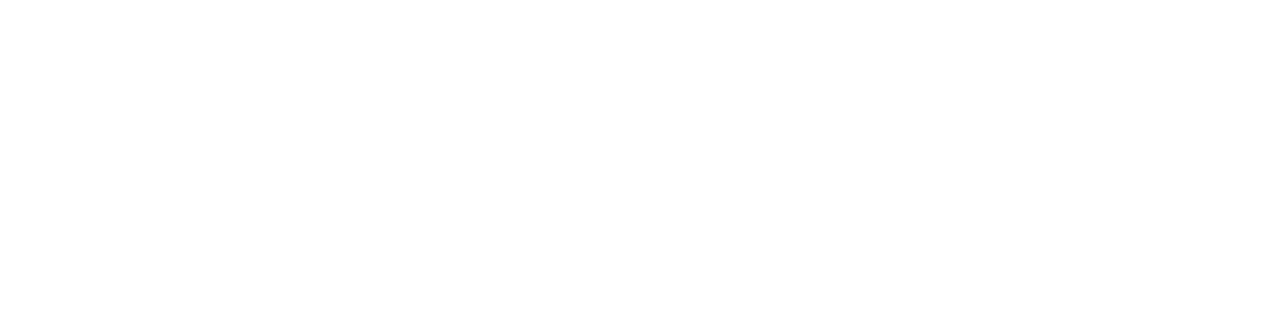
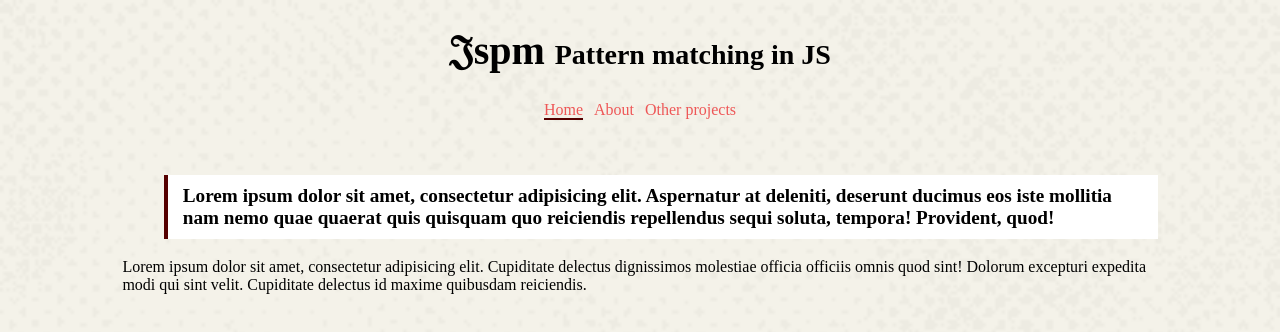
Before and after one commit to oss6/jspm, a plain HTML site: page index.html in a window 1280 px wide. Drawn offline with Linux system fonts and the light colour scheme.

Commit message:
Added style to main page

```diff
--- /dev/null
+++ b/css/base.css
@@ -0,0 +1,66 @@
+body {
+
+}
+
+.wrapper {
+    position: fixed;
+    top: 0;
+    left: 0;
+    width: 100%;
+    height: 100%;
+    font-family: "Playfair Display" serif;
+    background: url("../img/halftone.png") repeat;
+    background-size: cover;
+}
+
+.header h1 {
+    font-size: 40px;
+    text-align: center;
+}
+
+.header h1 small {
+    font-size: 28px;
+}
+
+.menu {
+    padding: 0;
+    margin: 0;
+    text-align: center;
+}
+
+.menu li {
+    display: inline;
+    margin-left: 7px;
+}
+
+.menu li:first-child {
+    margin-left: 0;
+}
+
+.menu li.active {
+    border-bottom: 2px solid #550000;
+}
+
+.menu li a {
+    color: #EE5757;
+    text-decoration: none;
+}
+
+.content {
+    /*background-color: rgba(237, 237, 237, 0.43);*/
+    margin: 30px 8%;
+    padding: 7px 20px;
+}
+
+.content *:not(.description) {
+    font-family: "Merriweather" serif;
+}
+
+.description {
+    border-left: 4px solid #550000;
+    margin-left: 4%;
+    font-size: 1.2em;
+    font-weight: bold;
+    padding: 10px 15px;
+    background-color: #fff;
+}
--- a/index.html
+++ b/index.html
@@ -1,10 +1,40 @@
 <!DOCTYPE html>
 <html>
-    <head>
+<head>
+    <meta charset="utf-8">
+    <title>jspm - Pattern matching in JS</title>
 
-    </head>
-    <body>
+    <link href='http://fonts.googleapis.com/css?family=Merriweather' rel='stylesheet' type='text/css'>
+    <link href='http://fonts.googleapis.com/css?family=Playfair+Display' rel='stylesheet' type='text/css'>
+    <link type="text/css" rel="stylesheet" href="css/base.css">
+</head>
+<body>
+    <div class="wrapper">
+        <div class="header">
+            <h1>&Jfr;spm
+                <small>Pattern matching in JS</small>
+            </h1>
+            <ul class="menu">
+                <li class="active"><a href="#">Home</a></li>
+                <li><a href="#">About</a></li>
+                <li><a href="#">Other projects</a></li>
+            </ul>
 
-        <script type="text/javascript" src="jspm.js"></script>
-    </body>
+        </div>
+
+        <div class="content">
+            <p class="description">
+                Lorem ipsum dolor sit amet, consectetur adipisicing elit.
+                Aspernatur at deleniti, deserunt ducimus eos iste mollitia nam
+                nemo quae quaerat quis quisquam quo reiciendis repellendus sequi soluta, tempora! Provident, quod!
+            </p>
+
+            <p>
+                Lorem ipsum dolor sit amet, consectetur adipisicing elit. Cupiditate delectus dignissimos molestiae officia officiis omnis quod sint! Dolorum excepturi expedita modi qui sint velit. Cupiditate delectus id maxime quibusdam reiciendis.
+            </p>
+        </div>
+    </div>
+
+    <script type="text/javascript" src="src/jspm.js"></script>
+</body>
 </html>
--- a/jspm.js
+++ b/src/jspm.js
@@ -1,4 +1,7 @@
-
+/**
+ * jspm - Pattern matching in Javascript
+ * Author: Ossama Edbali
+ */
 
 var $p = (function () {
 
```
Also changed, not shown: test/index.html (+1 -1 lines), img/halftone.png (added).
